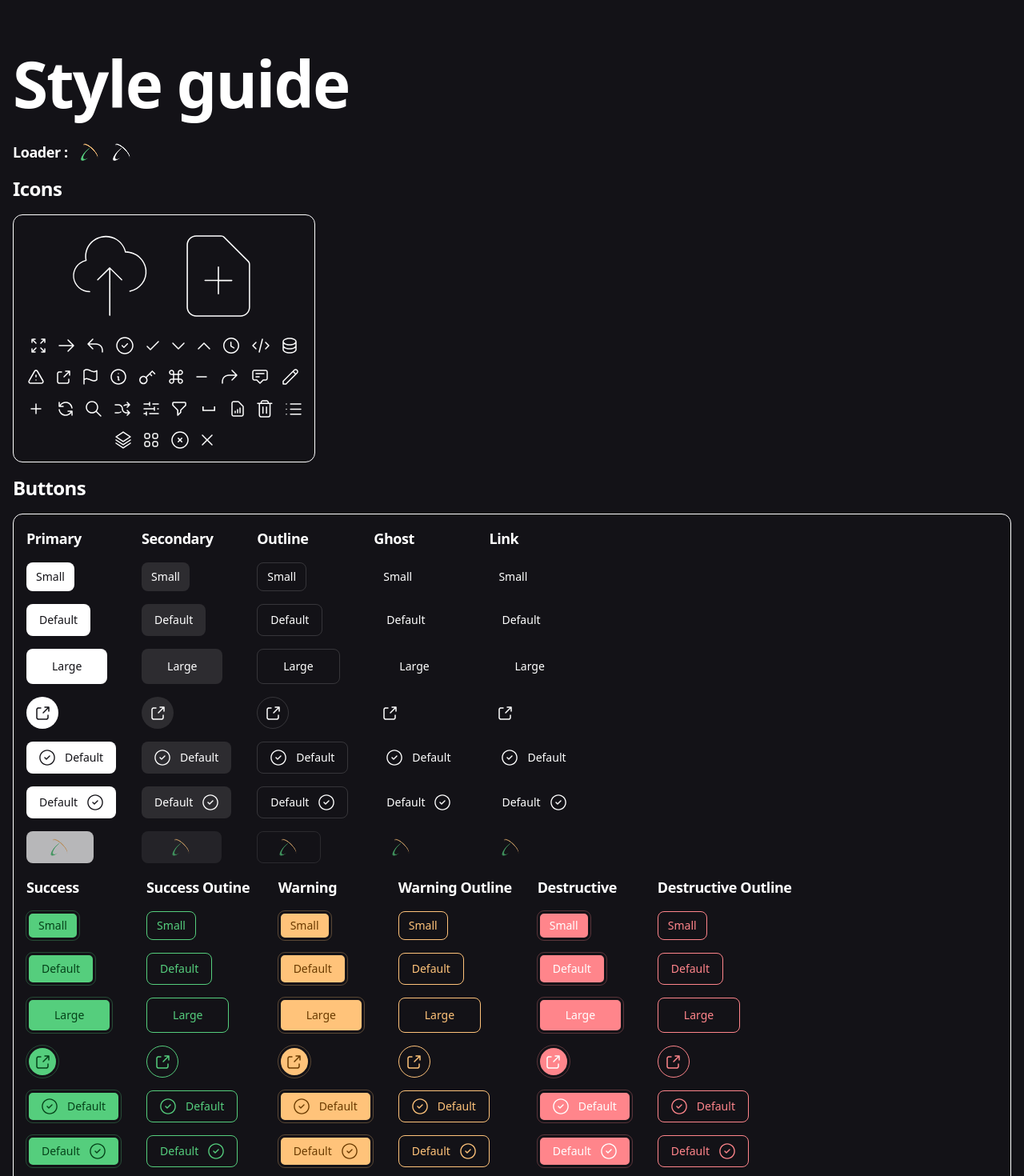
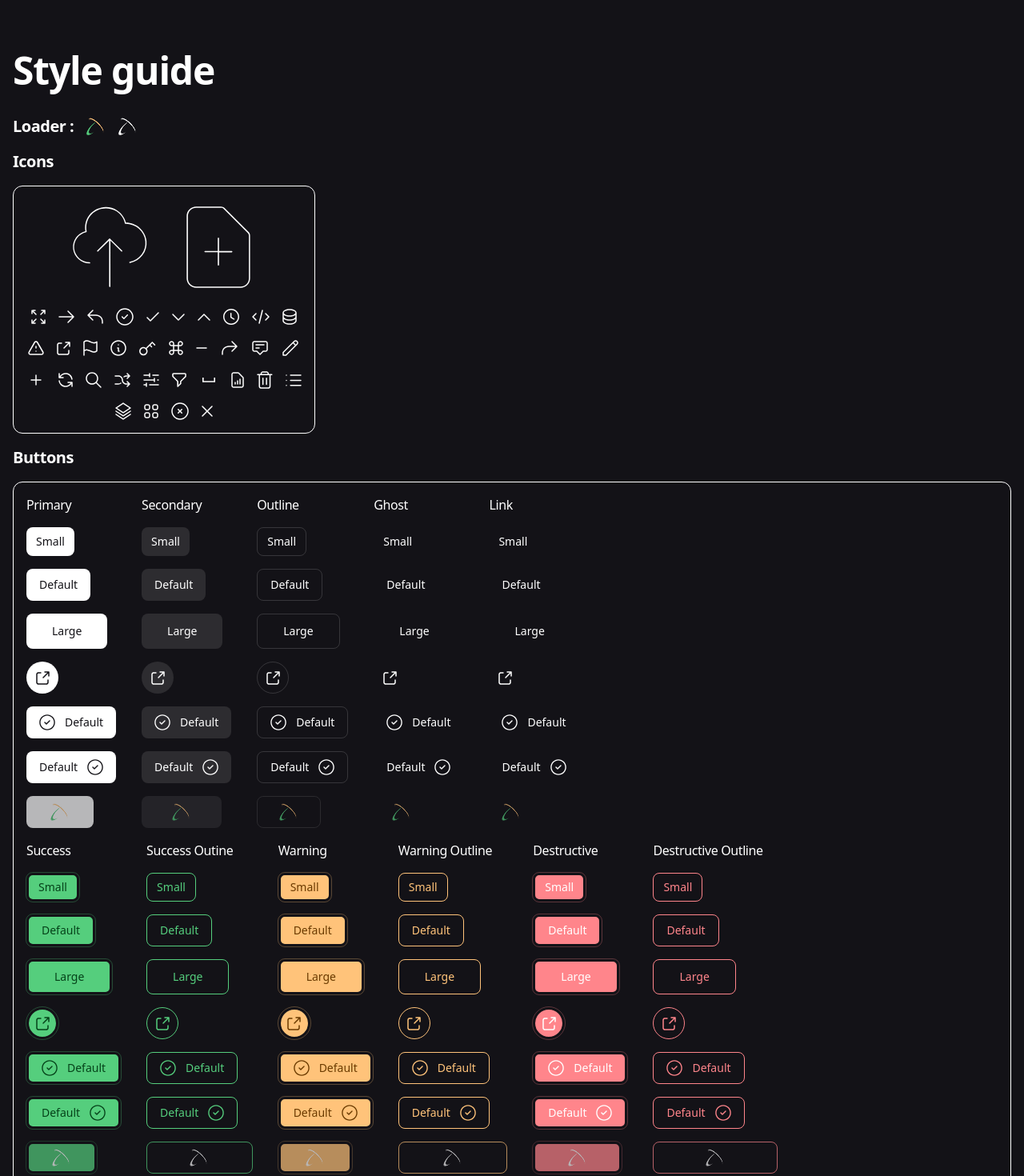
Before and after one commit to Cardano-Forge/MetaDraft, a Next.js app in the folder client/: page /style-guide in a window 1280 px wide. Shown: the top 1470 px of the page at 80% size. Built offline with nearby package versions, Linux system fonts and the light colour scheme.

Commit message:
typography

```diff
--- a/client/src/app/(dev)/style-guide/buttons.tsx
+++ b/client/src/app/(dev)/style-guide/buttons.tsx
@@ -1,5 +1,6 @@
 import React from "react";
-import H from "~/components/h";
+import { Typography } from "~/components/typography";
+
 import { Button } from "~/components/ui/button";
 import CheckCircleIcon from "~/icons/check-circle.icon";
 import ExportIcon from "~/icons/export.icon";
@@ -7,11 +8,11 @@ import ExportIcon from "~/icons/export.icon";
 export default function Buttons() {
   return (
     <div className="flex flex-col gap-4">
-      <H variant="h4">Buttons</H>
+      <Typography as="h4">Buttons</Typography>
       <div className="flex w-full flex-col justify-between gap-4 rounded-xl border p-4">
         <div className="flex flex-row gap-8">
           <div className="flex flex-col gap-4">
-            <H variant="h6">Primary</H>
+            <Typography as="h6">Primary</Typography>
             <Button variant={"default"} size={"sm"}>
               Small
             </Button>
@@ -44,7 +45,7 @@ export default function Buttons() {
             </Button>
           </div>
           <div className="flex flex-col gap-4">
-            <H variant="h6">Secondary</H>
+            <Typography as="h6">Secondary</Typography>
             <Button variant={"secondary"} size={"sm"}>
               Small
             </Button>
@@ -77,7 +78,7 @@ export default function Buttons() {
             </Button>
           </div>
           <div className="flex flex-col gap-4">
-            <H variant="h6">Outline</H>
+            <Typography as="h6">Outline</Typography>
             <Button variant={"outline"} size={"sm"}>
               Small
             </Button>
@@ -110,7 +111,7 @@ export default function Buttons() {
             </Button>
           </div>
           <div className="flex flex-col gap-4">
-            <H variant="h6">Ghost</H>
+            <Typography as="h6">Ghost</Typography>
             <Button variant={"ghost"} size={"sm"}>
               Small
             </Button>
@@ -143,7 +144,7 @@ export default function Buttons() {
             </Button>
           </div>
           <div className="flex flex-col gap-4">
-            <H variant="h6">Link</H>
+            <Typography as="h6">Link</Typography>
             <Button variant={"link"} size={"sm"}>
               Small
             </Button>
@@ -179,7 +180,7 @@ export default function Buttons() {
 
         <div className="flex flex-row gap-8">
           <div className="flex flex-col gap-4">
-            <H variant="h6">Success</H>
+            <Typography as="h6">Success</Typography>
             <Button variant={"success"} size={"sm"}>
               Small
             </Button>
@@ -212,7 +213,7 @@ export default function Buttons() {
             </Button>
           </div>
           <div className="flex flex-col gap-4">
-            <H variant="h6">Success Outine</H>
+            <Typography as="h6">Success Outine</Typography>
             <Button variant={"successOutline"} size={"sm"}>
               Small
             </Button>
@@ -245,7 +246,7 @@ export default function Buttons() {
             </Button>
           </div>
           <div className="flex flex-col gap-4">
-            <H variant="h6">Warning</H>
+            <Typography as="h6">Warning</Typography>
             <Button variant={"warning"} size={"sm"}>
               Small
             </Button>
@@ -278,7 +279,7 @@ export default function Buttons() {
             </Button>
           </div>
           <div className="flex flex-col gap-4">
-            <H variant="h6">Warning Outline</H>
+            <Typography as="h6">Warning Outline</Typography>
             <Button variant={"warningOutilne"} size={"sm"}>
               Small
             </Button>
@@ -311,7 +312,7 @@ export default function Buttons() {
             </Button>
           </div>
           <div className="flex flex-col gap-4">
-            <H variant="h6">Destructive</H>
+            <Typography as="h6">Destructive</Typography>
             <Button variant={"destructive"} size={"sm"}>
               Small
             </Button>
@@ -344,7 +345,7 @@ export default function Buttons() {
             </Button>
           </div>
           <div className="flex flex-col gap-4">
-            <H variant="h6">Destructive Outline</H>
+            <Typography as="h6">Destructive Outline</Typography>
             <Button variant={"destructiveOutilne"} size={"sm"}>
               Small
             </Button>
--- a/client/src/app/(dev)/style-guide/icons.tsx
+++ b/client/src/app/(dev)/style-guide/icons.tsx
@@ -35,12 +35,12 @@ import ValuesIcon from "~/icons/values.icon";
 import ViewGridIcon from "~/icons/view-grid.icon";
 import XCircleIcon from "~/icons/x-circle.icon";
 import XIcon from "~/icons/x.icon";
-import H from "~/components/h";
+import { Typography } from "~/components/typography";
 
 export default function Icons() {
   return (
     <div className="flex flex-col gap-4">
-      <H variant="h4">Icons</H>
+      <Typography as="h4">Icons</Typography>
       <div className="flex w-fit flex-col gap-4 rounded-xl border p-4">
         <div className="flex flex-row items-center justify-center gap-4">
           <UploadIcon />
--- a/client/src/app/(dev)/style-guide/page.tsx
+++ b/client/src/app/(dev)/style-guide/page.tsx
@@ -1,15 +1,15 @@
-import H from "~/components/h";
 import Icons from "./icons";
 import Buttons from "./buttons";
 import Loader from "~/components/loader";
+import { Typography } from "~/components/typography";
 
 export default function StyleGuidePage() {
   return (
     <main className="flex min-h-screen flex-col bg-background text-white">
       <div className="container flex flex-col gap-4 px-4 py-16">
-        <H>Style guide</H>
+        <Typography as="h1">Style guide</Typography>
         <div className="mt-4 flex flex-row items-center gap-4">
-          <H variant="h6">Loader :</H>
+          <Typography as="h4">Loader :</Typography>
           <Loader />
           <Loader className="loader-white" />
         </div>
--- a/client/src/components/h.tsx
+++ /dev/null
@@ -1,32 +0,0 @@
-import { cn } from "~/lib/utils";
-
-import { Label } from "./ui/label";
-
-const TitleVariants: Record<string, string> = {
-  h1: "text-5xl font-extrabold sm:text-[5rem]",
-  h2: "text-4xl",
-  h3: "text-3xl",
-  h4: "text-2xl",
-  h5: "text-xl",
-  h6: "text-lg",
-};
-
-export type HProps = {
-  children: string;
-  variant?: keyof typeof TitleVariants;
-  className?: string;
-};
-
-export default function H({ children, variant = "h1", className }: HProps) {
-  return (
-    <Label
-      className={cn(
-        "font-bold tracking-tight",
-        TitleVariants[variant],
-        className,
-      )}
-    >
-      {children}
-    </Label>
-  );
-}
--- /dev/null
+++ b/client/src/components/typography.tsx
@@ -0,0 +1,66 @@
+import { cn } from "~/lib/utils";
+
+import { Label } from "./ui/label";
+import { Slot } from "@radix-ui/react-slot";
+import React from "react";
+
+const TypographyVariants = {
+  h1: "font-extrabold sm:text-[5rem] tracking-tight text-2xl sm:text-3xl md:text-4xl lg:text-5xl",
+  h2: "font-bold tracking-tight text-xl sm:text-2xl md:text-3xl first:mt-0",
+  h3: "text-3xl font-bold tracking-tight text-lg sm:text-xl md:text-2xl",
+  h4: "font-bold tracking-tight text-base sm:text-lg md:text-xl",
+  h5: "text-base font-semibold tracking-tight",
+  h6: "text-base font-medium tracking-tight",
+  p: "text-base leading-7 [&:not(:first-child)]:mt-6",
+  blockquote: "mt-6 border-l-2 pl-6 italic",
+  ul: "my-6 ml-6 list-disc [&>li]:mt-2",
+  inlineCode:
+    "relative rounded bg-muted px-[0.3rem] py-[0.2rem] font-mono text-sm font-semibold",
+  regularText: "text-base",
+  largeText: "text-lg font-semibold",
+  smallText: "text-sm font-medium leading-none",
+  mutedText: "text-sm text-muted-foreground",
+};
+
+type VariantPropType = keyof typeof TypographyVariants;
+
+const variantElementMap: Record<NonNullable<VariantPropType>, string> = {
+  h1: "h1",
+  h2: "h2",
+  h3: "h3",
+  h4: "h4",
+  h5: "h5",
+  h6: "h6",
+  p: "p",
+  blockquote: "blockquote",
+  inlineCode: "code",
+  largeText: "div",
+  regularText: "div",
+  smallText: "small",
+  mutedText: "p",
+  ul: "ul",
+};
+
+export type TypographyProps = {
+  asChild?: boolean;
+  as?: VariantPropType;
+} & React.HTMLAttributes<HTMLElement>;
+
+export const Typography = React.forwardRef<HTMLElement, TypographyProps>(
+  ({ className, as = "p", asChild, ...props }, ref) => {
+    const Component = asChild ? Slot : (as ?? "div");
+
+    const componentProps = {
+      className: cn(
+        "peer-disabled:cursor-not-allowed peer-disabled:opacity-70",
+        TypographyVariants[as],
+        className,
+      ),
+      ref,
+      ...props,
+    };
+
+    return React.createElement(Component, componentProps);
+  },
+);
+Typography.displayName = "Typography";
```
